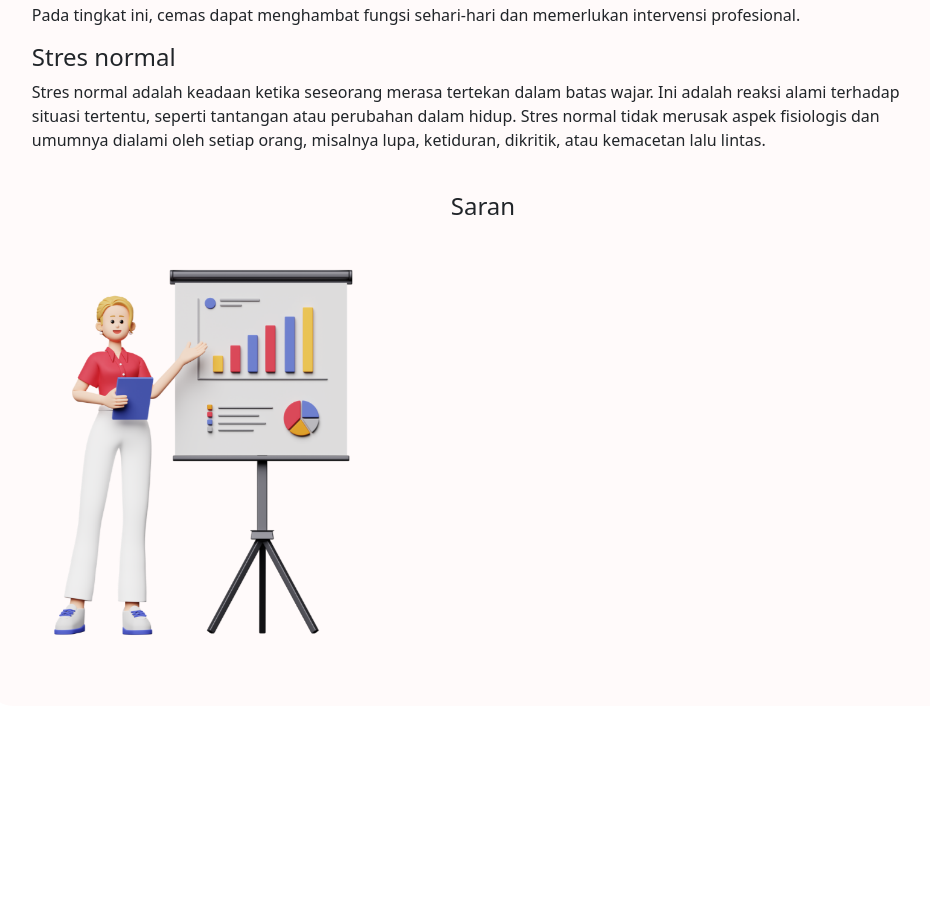
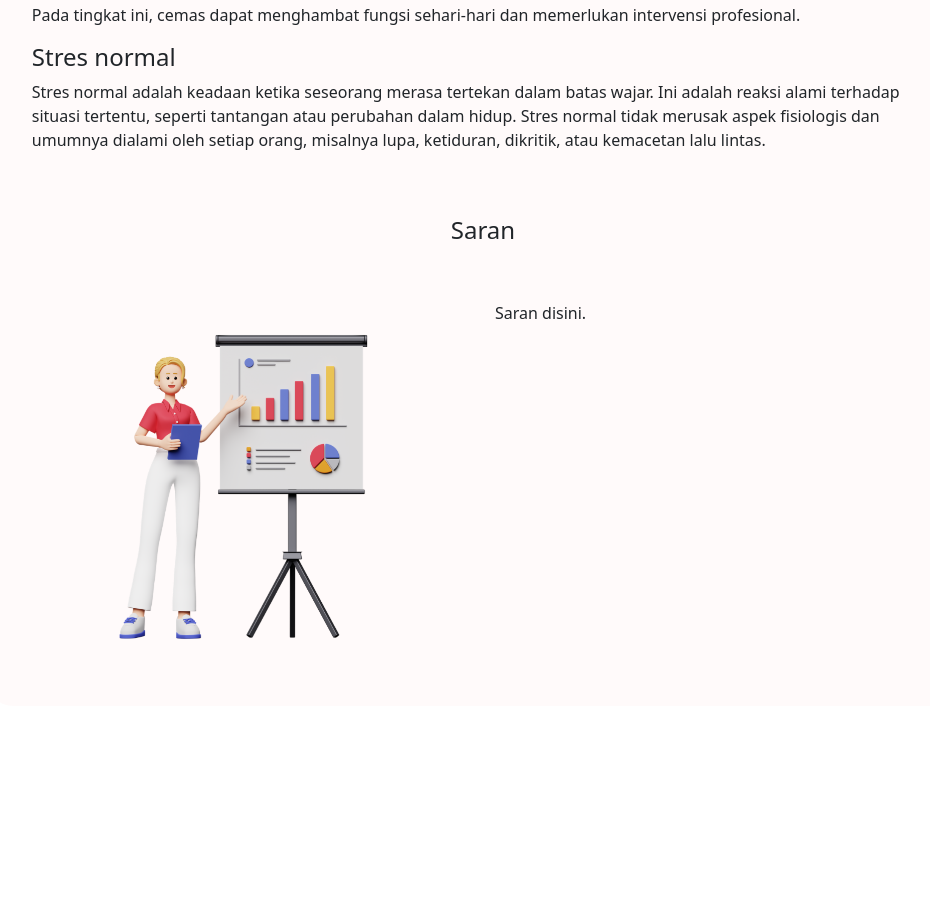
Before and after one commit to auliaputrielandi/zenify, a PHP site: page /pages/stres/hasil-stres.php in a window 1280 px wide. Shown: the part 831-1729 px from the top of the page, without its empty margins (157-1087 px from the left). Run offline with PHP 8.4, Linux system fonts and the light colour scheme; a user stored in the database is signed in; data comes from the database, SQL or seed files in the repository.

Commit message:
commit kedua

```diff
--- a/index.php
+++ b/index.php
@@ -23,6 +23,7 @@
                     seperti tes keseimbangan kerja dan kehidupan, tingkat stres, burnout, dan masih banyak lagi.
                     Temukan wawasan berharga untuk meningkatkan kesejahteraan Anda di tempat kerja.
                 </p>
+                <a href="pages/landing_page/logout.php">logout</a>
                 <a class="btn btn-danger mt-3" href="pages/landing_page/pilihan_tes.php">Try Now</a>
             </div>
             <div class="col-md-6 text-center">
--- a/pages/landing_page/navbar.php
+++ b/pages/landing_page/navbar.php
@@ -1,6 +1,6 @@
 <?php
 require __DIR__ . '/../../database/db.php';
-session_start(); // Pastikan session_start() aktif
+session_start();
 
 $is_logged_in = isset($_SESSION['id_user']);
 $username = '';
--- a/pages/stres/hasil-stres.php
+++ b/pages/stres/hasil-stres.php
@@ -208,10 +208,22 @@ $conn->close();
         }
         ?>
         <br>
-        <div class="garis">
-            <center><h4>Saran</h4></center>
-            <img src="../../assets/images/tes.png" alt="" class="img-hasil">
-        </div>
+        <div class="garis"></div>
+        <br>
+            <center>
+                <h4>Saran</h4>
+            </center>
+            <br>
+            <br>
+            <div class="row">
+                <div class="col-md-6 d-flex justify-content-center align-items-center">
+                    <img src="../../assets/images/tes.png" alt="" class="img-hasil"
+                        style="max-width: 100%; height: auto; width: 300px;">
+                </div>
+                <div class="col-md-6">
+                    <p>Saran disini.</p>
+                </div>
+            </div>
 
 
     </div>
--- a/pages/stres/petunjuk-stres.php
+++ b/pages/stres/petunjuk-stres.php
@@ -26,7 +26,7 @@
         <br>
         <p class="limited-width">
             Tes tingkat depresi, kecemasan, dan stres adalah alat yang berguna untuk mengukur kondisi emosional
-            seseorang. Tes ini menggunakan DASS-21(Depression, Anxiety, Stress Scale -21), yaitu instrumen laporan diri
+            seseorang. Tes ini menggunakan DASS-21(Depression, Anxiety, Stress Scale-21), yaitu instrumen laporan diri
             yang mengukur kecemasan, depresi, dan
             stres. DASS-21 telah diuji validitas dan reliabilitasnya di berbagai negara. Dengan melakukan tes ini, Anda
             dapat mengambil
```
Also changed, not shown: pages/landing_page/login.php (+10 -2 lines), pages/wlb/hasil-wlb.php (+8 -11 lines), pages/wlb/tes-wlb.php (+7 -3 lines).
